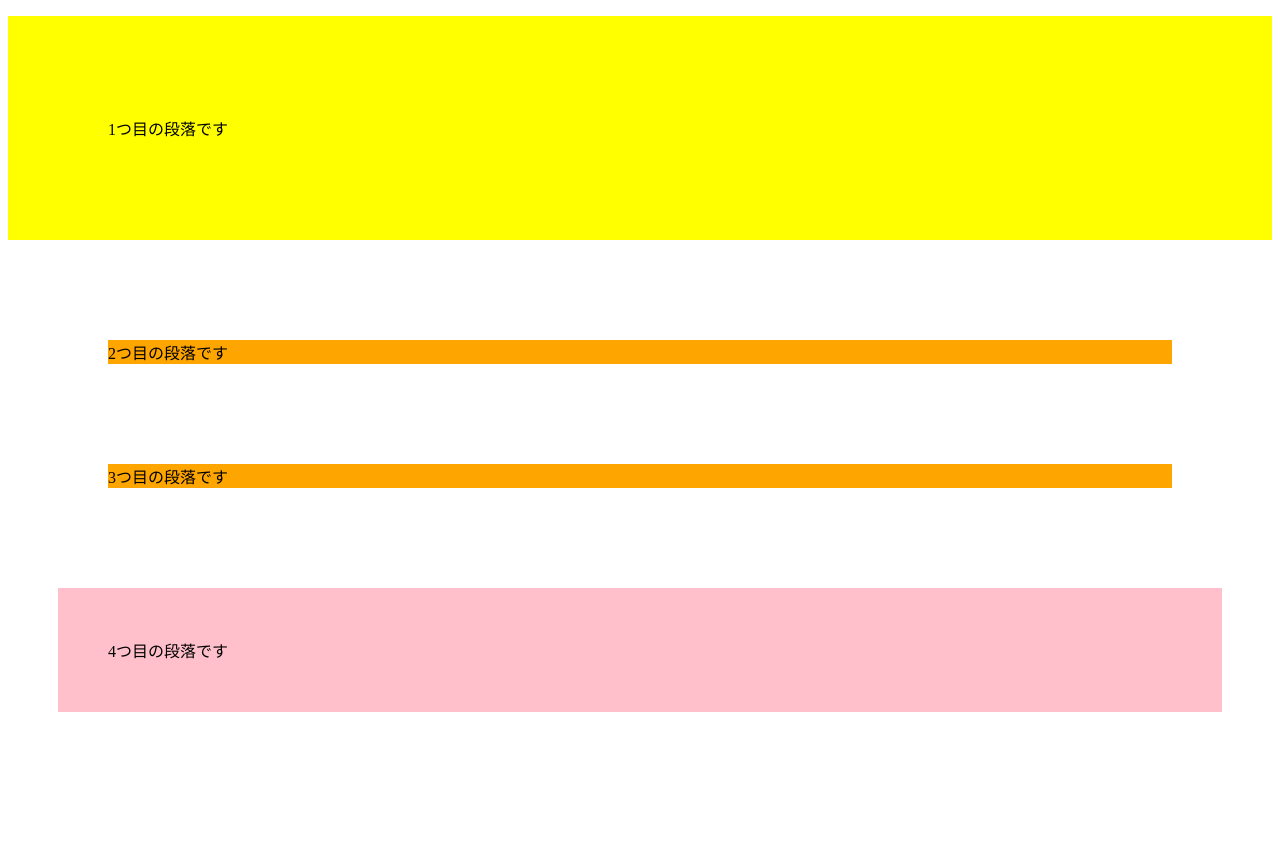
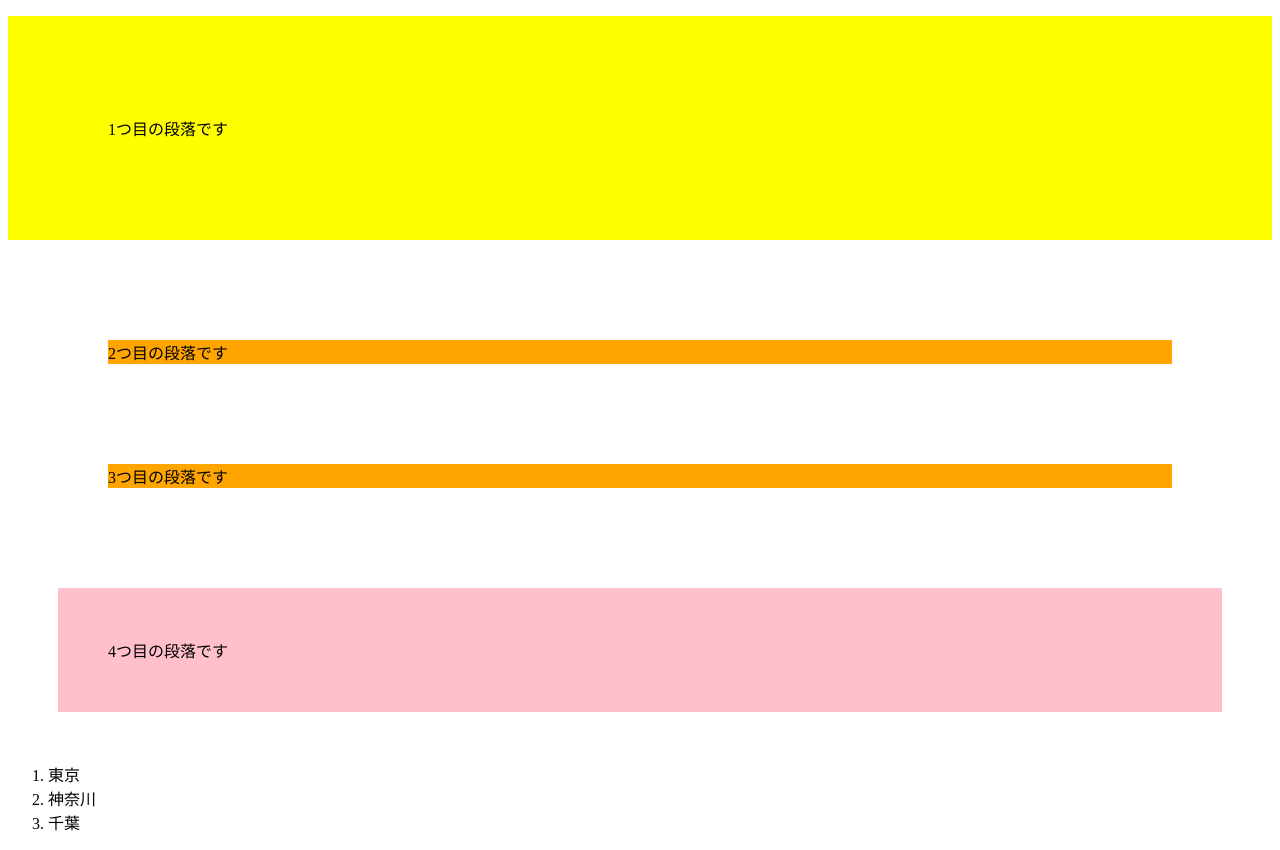
Before and after one commit to bluecaw/tre1, a plain HTML site: page index.html in a window 1280 px wide. Before the commit the page ends 800 px from the top, so only its background shows below. Drawn offline with Linux system fonts and the light colour scheme.

Commit message:
リスト追加

```diff
--- a/index.html
+++ b/index.html
@@ -10,5 +10,10 @@
     <p id="second-paragraph">2つ目の段落です</p>
     <p id="second-paragraph">3つ目の段落です</p>
     <p id="third-paragraph">4つ目の段落です</p>
+    <ol>
+      <li>東京</li>
+      <li>神奈川</li>
+      <li>千葉</li>
+    </ol>
   </body>
 </html>
```
